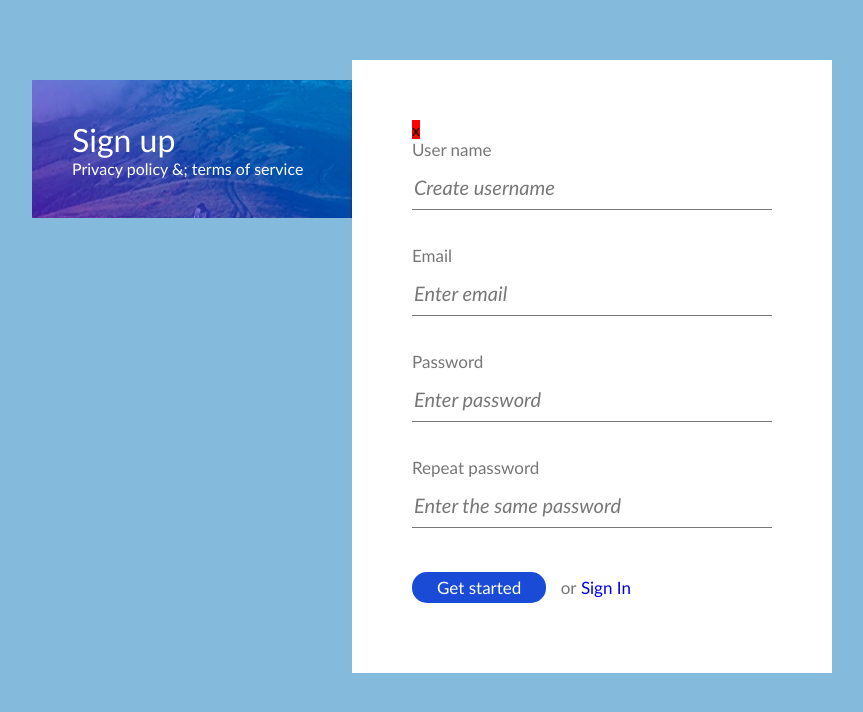
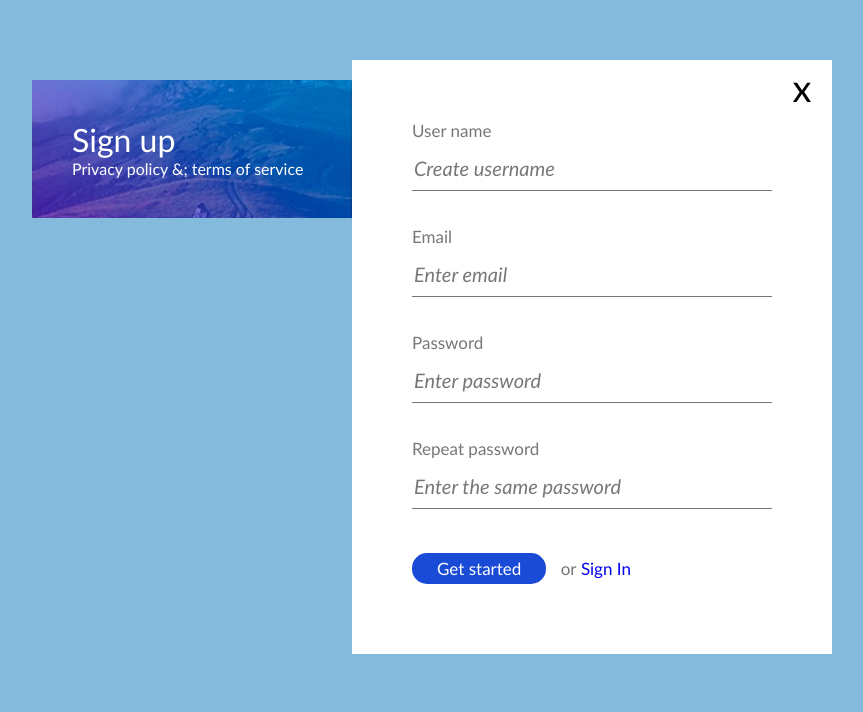
Before and after one commit to brokenfingers/6-sign-up, a website: page index.html in a window 1280 px wide. Shown: the whole page, without its empty margins (208-1071 px from the left). Drawn offline with Linux system fonts and the light colour scheme.

Commit message:
close style

```diff
--- a/css/main.css
+++ b/css/main.css
@@ -4,6 +4,10 @@
     padding: 0;
     box-sizing: border-box;
     font-family: 'Gill Sans', 'Gill Sans MT', Calibri, 'Trebuchet MS', sans-serif;
+}
+.container {
+
+
 }
 
 body {
@@ -63,13 +67,27 @@
 }
 
 .right-column{
+
     padding: 60px;
     width: 60%;
     float: left;
     background-color: #fff;
+    position: relative;
 }
 
 .close {
+    position:absolute;
+    right:0;
+    top:0;
     display: inline-block;
-    background-color: red;
+    cursor: pointer;
+    width: 60px;
+    height: 60px;
+    font-size: 38px;
+    line-height: 54px;
+    text-align: center;
 }
+
+.close:hover{
+    font-size: 45px;
+}
```
